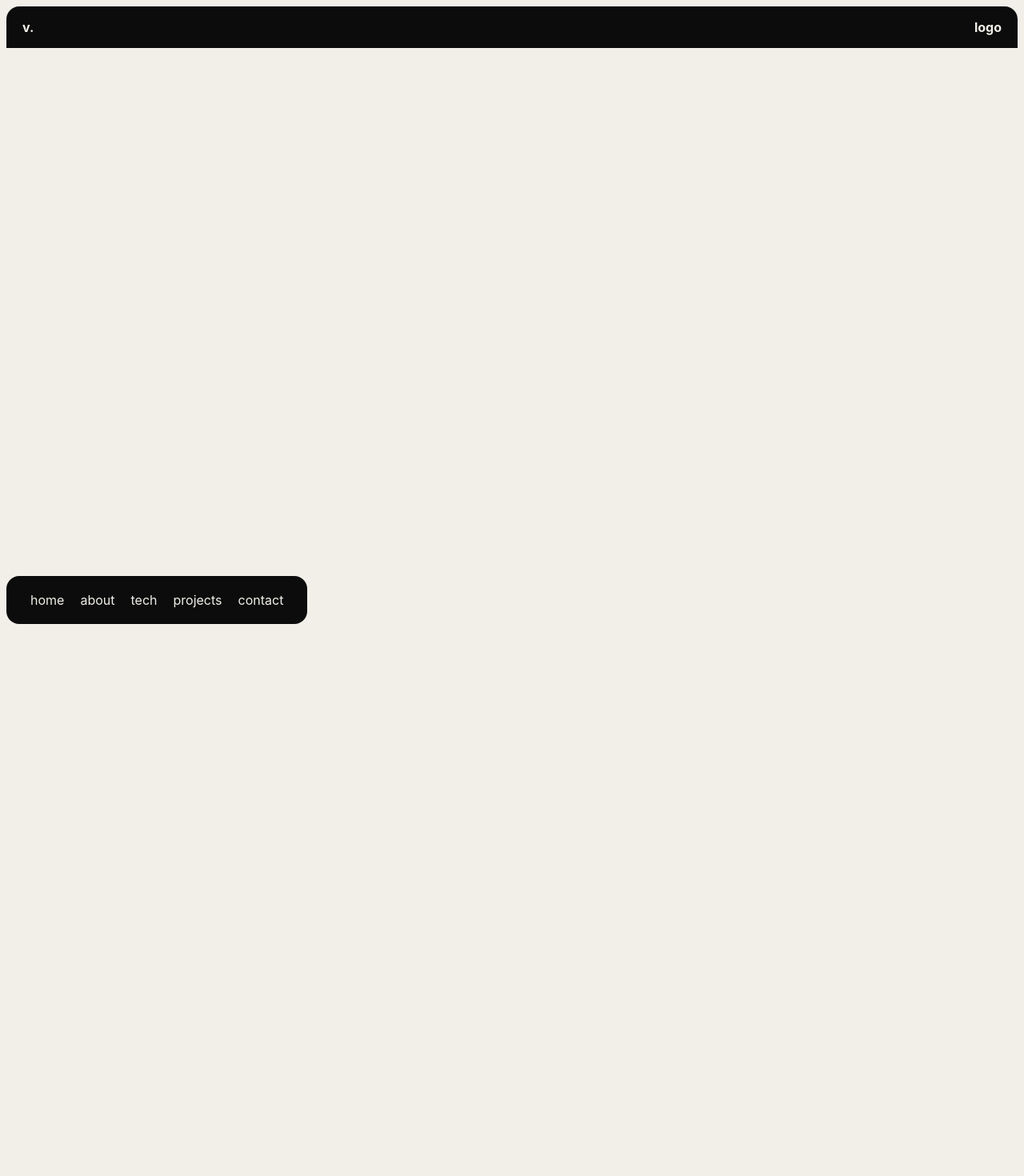
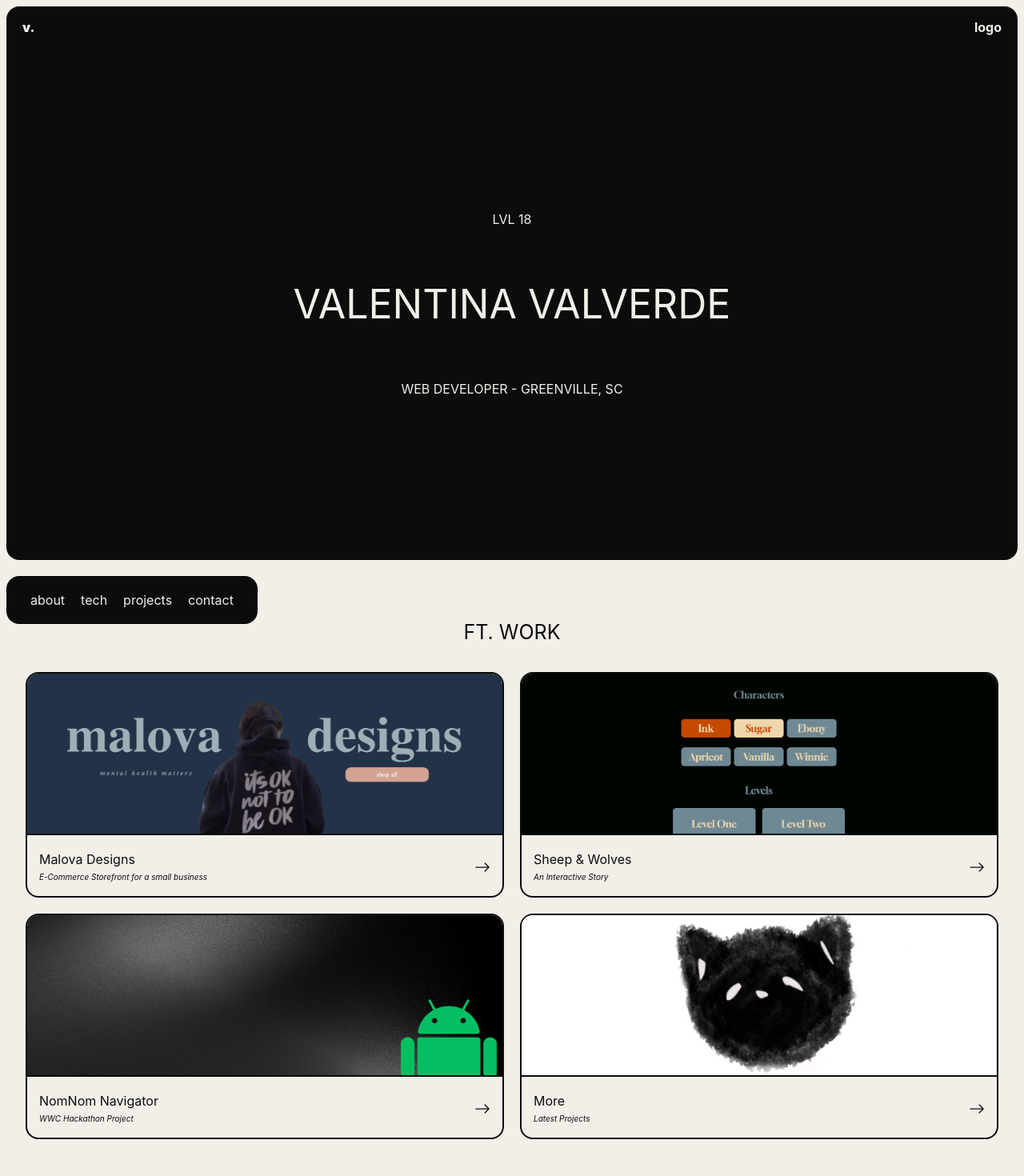
Before and after one commit to ValentinaValverde/v.tech, a React (Vite) app: page / in a window 1280 px wide. Shown: the top 1470 px of the page at 80% size. Before the commit the page ends 800 px from the top, so only its background shows below. Built offline with nearby package versions, Linux system fonts and the light colour scheme.

Commit message:
Solved routing issue (thanks Thomas!!)

```diff
--- a/src/App.jsx
+++ b/src/App.jsx
@@ -1,6 +1,6 @@
-// import LandingPage from "./components/LandingPage";
-// import FeaturedWork from "./components/FeaturedWork";
-// import Who from "./components/Who";
+// import LandingPage from './components/LandingPage';
+// import FeaturedWork from './components/FeaturedWork';
+// import Who from './components/Who';
 
 function App() {
   return (
--- a/src/components/BottomNav.jsx
+++ b/src/components/BottomNav.jsx
@@ -2,7 +2,6 @@ export default function BottomNav() {
   return (
     <>
       <div className="bottom-nav">
-        <a href="/home">home</a>
         <a href="/about">about</a>
         <a href="/tech">tech</a>
         <a href="/projects">projects</a>
--- a/src/components/NavBar.jsx
+++ b/src/components/NavBar.jsx
@@ -1,7 +1,11 @@
 export default function NavBar() {
   return (
     <div className="navbar">
-      <div>v.</div>
+      <div>
+        <a href="/" className="navbar-link">
+          v.
+        </a>
+      </div>
       <div>
         <p>logo</p>
       </div>
--- a/src/components/Project.jsx
+++ b/src/components/Project.jsx
@@ -1,4 +1,4 @@
-import PropTypes from "prop-types";
+import PropTypes from 'prop-types';
 
 export default function ProjectCard({ info }) {
   return (
@@ -15,8 +15,7 @@ export default function ProjectCard({ info }) {
             xmlns="http://www.w3.org/2000/svg"
             width="20"
             height="20"
-            fill="black"
-            className="bi bi-arrow-right"
+            className="bi bi-arrow-right arrow-icon"
             viewBox="0 0 16 16"
           >
             <path
--- a/src/index.css
+++ b/src/index.css
@@ -27,6 +27,17 @@
   justify-content: space-between;
   align-items: center;
   position: relative;
+}
+
+.navbar-link {
+  color: #f2efe9;
+  font-weight: bolder;
+  text-decoration: none;
+  transition: 0.5s;
+}
+
+.navbar-link:hover {
+  font-weight: normal;
 }
 
 .bottom-nav {
@@ -100,6 +111,7 @@
   width: 47%;
   max-width: 100%;
   text-decoration: none;
+  transition: 0.5s;
 
   .image {
     object-fit: cover;
@@ -132,15 +144,27 @@
     color: #0c0c0c;
     transition: 0.5s;
   }
+
+  .arrow-icon {
+    fill: #0c0c0c;
+    transition: 0.5s;
+  }
 }
 
 .ft-work-card:hover {
+  border: solid 2px #0c0c0c;
+  background-color: #0c0c0c;
+
   p {
-    color: gray;
+    color: #f2efe9;
   }
 
   i {
-    color: gray;
+    color: #f2efe9;
+  }
+
+  .arrow-icon {
+    fill: #f2efe9;
   }
 }
 
--- a/src/main.jsx
+++ b/src/main.jsx
@@ -1,80 +1,80 @@
-import React from "react";
-import ReactDOM from "react-dom/client";
-import App from "./App.jsx";
-import "./index.css";
-import { createBrowserRouter, RouterProvider } from "react-router-dom";
+import React from 'react';
+import ReactDOM from 'react-dom/client';
+import App from './App.jsx';
+import './index.css';
+import { createBrowserRouter, RouterProvider } from 'react-router-dom';
 
 // route imports:
-import Root, { loader as rootLoader } from "./routes/root.jsx";
-import ErrorPage from "./routes/errorPage.jsx";
-import ProjectsPage from "./routes/projects.jsx";
-import MalovaDesigns from "./routes/projects/MalovaDesigns.jsx";
-import SheepAndWolves from "./routes/projects/SheepAndWolves.jsx";
-import NomNomNavigator from "./routes/projects/NomNomNavigator.jsx";
-import ResponsiveDesign from "./routes/projects/ResponsiveDesign.jsx";
-import PythonGame from "./routes/projects/PythonGame.jsx";
-import AboutMe from "./routes/about.jsx";
-import Wireframes from "./routes/wireframes.jsx";
-import Contact from "./routes/contact.jsx";
-import Tech from "./routes/tech.jsx";
-import HomePage from "./routes/home.jsx";
+import Root, { loader as rootLoader } from './routes/root.jsx';
+import ErrorPage from './routes/errorPage.jsx';
+import ProjectsPage from './routes/projects.jsx';
+import MalovaDesigns from './routes/projects/MalovaDesigns.jsx';
+import SheepAndWolves from './routes/projects/SheepAndWolves.jsx';
+import NomNomNavigator from './routes/projects/NomNomNavigator.jsx';
+import ResponsiveDesign from './routes/projects/ResponsiveDesign.jsx';
+import PythonGame from './routes/projects/PythonGame.jsx';
+import AboutMe from './routes/about.jsx';
+import Wireframes from './routes/wireframes.jsx';
+import Contact from './routes/contact.jsx';
+import Tech from './routes/tech.jsx';
+import HomePage from './routes/home.jsx';
 
 const router = createBrowserRouter([
   {
-    path: "/",
+    path: '/',
     element: <Root />,
     errorElement: <ErrorPage />,
     loader: rootLoader,
     children: [
       {
-        path: "home",
+        index: true,
         element: <HomePage />,
       },
       {
-        path: "projects",
+        path: 'projects',
         element: <ProjectsPage />,
       },
       {
-        path: "projects/malovadesigns",
+        path: 'projects/malovadesigns',
         element: <MalovaDesigns />,
       },
       {
-        path: "projects/sheepandwolves",
+        path: 'projects/sheepandwolves',
         element: <SheepAndWolves />,
       },
       {
-        path: "projects/nomnomnavigator",
+        path: 'projects/nomnomnavigator',
         element: <NomNomNavigator />,
       },
       {
-        path: "projects/responsivedesign",
+        path: 'projects/responsivedesign',
         element: <ResponsiveDesign />,
       },
       {
-        path: "projects/pythongame",
+        path: 'projects/pythongame',
         element: <PythonGame />,
       },
       {
-        path: "about",
+        path: 'about',
         element: <AboutMe />,
       },
       {
-        path: "wireframes",
+        path: 'wireframes',
         element: <Wireframes />,
       },
       {
-        path: "contact",
+        path: 'contact',
         element: <Contact />,
       },
       {
-        path: "tech",
+        path: 'tech',
         element: <Tech />,
       },
     ],
   },
 ]);
 
-ReactDOM.createRoot(document.getElementById("root")).render(
+ReactDOM.createRoot(document.getElementById('root')).render(
   <React.StrictMode>
     <RouterProvider router={router} />
     <App />
--- a/src/routes/errorPage.jsx
+++ b/src/routes/errorPage.jsx
@@ -10,7 +10,7 @@ export default function ErrorPage() {
       <p>Looks like something went wrong...</p>
       {/* <i>{error.statusText || error.message}</i> */}
       <button className="button">
-        <a href="/home">Go Home</a>
+        <a href="/">Go Home</a>
       </button>
     </div>
   );
```
Also changed, not shown: src/components/FeaturedWork.jsx (+17 -115 lines).
